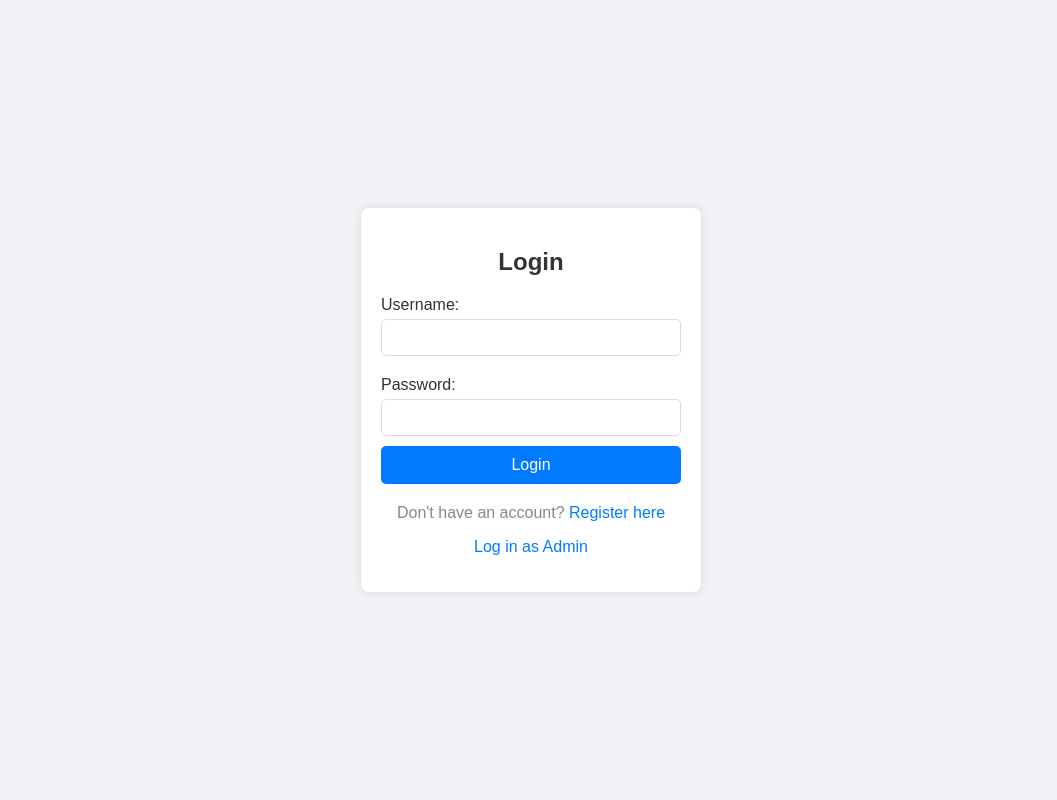
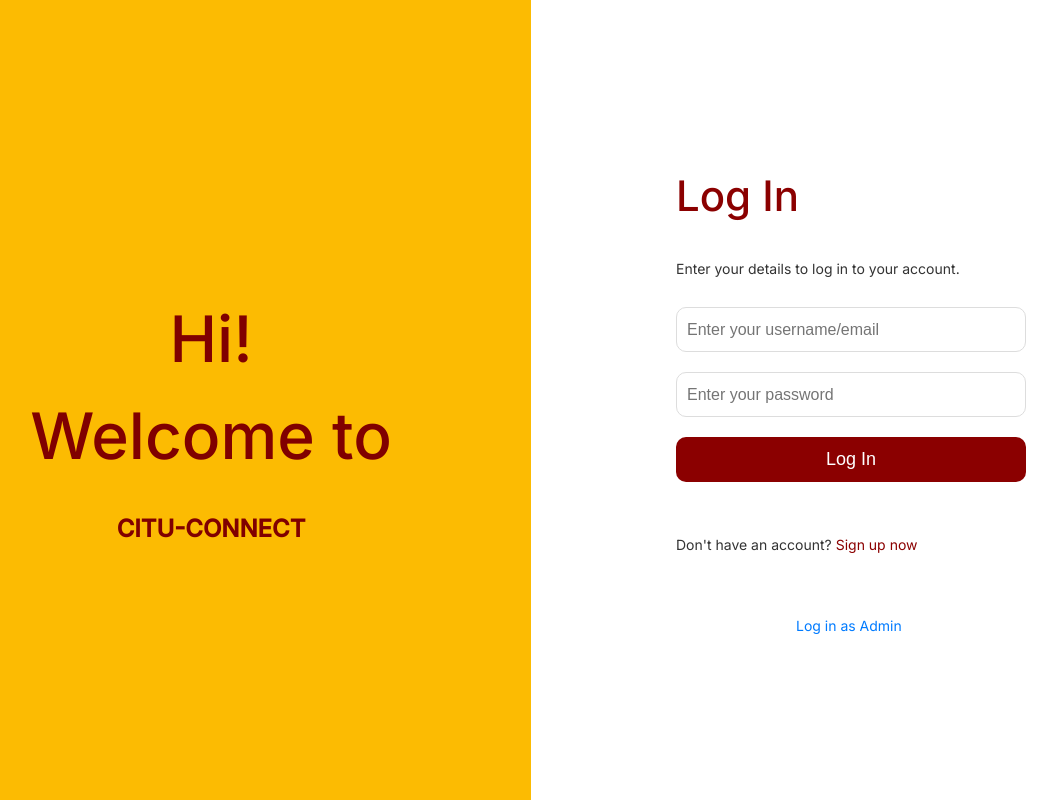
Before and after one commit to Clyde956/CITU-CONNECT_DJANGO, a Django app: page /login/ in a window 1280 px wide. Shown: the whole page, without its empty margins (109-1166 px from the left). Run offline with Django 5.2, Linux system fonts and the light colour scheme.

Commit message:
updated login page
 fixed the layout, design, and applied  color palette

```diff
--- a/cituconnect/myapp/templates/registration/login.html
+++ b/cituconnect/myapp/templates/registration/login.html
@@ -4,94 +4,166 @@
     <title>Login</title>
     <style>
         body {
-            font-family: Arial, sans-serif;
-            background-color: #f0f2f5;
+            font-family: 'Inter', sans-serif;
             display: flex;
-            justify-content: center;
-            align-items: center;
             height: 100vh;
             margin: 0;
         }
-        .login-container {
-            background-color: #fff;
-            padding: 20px;
-            border-radius: 8px;
-            box-shadow: 0 0 10px rgba(0, 0, 0, 0.1);
-            width: 300px;
+        .left-panel {
+            background-color: #FCBB02;
+            width: 50%;
+            display: flex;
+            flex-direction: column;
+            justify-content: center;
+            align-items: center;
+            padding: 40px;
+            box-sizing: border-box;
+        }
+        .left-panel h1 {
+            color: #800000;
+            margin-bottom: 20px;
+            font-size: 64px;
+            font-weight: 300;
             text-align: center;
         }
-        h2 {
+        .left-panel h1 .left-panel-text-hi {
+            font-weight: 500;
+        }
+        .left-panel h1 .left-panel-text-welcome {
+            font-weight: 500;
+            display: block;
+            margin-top: 20px;
+        }
+        .logo {
+            font-size: 24px;
+            font-weight: bold;
+            color: #800000;
+            margin-top: 20px;
+        }
+        .right-panel {
+            background-color: #fff;
+            width: 50%;
+            display: flex;
+            flex-direction: column;
+            justify-content: center;
+            align-items: center;
+            padding: 60px 40px;
+            box-sizing: border-box;
+        }
+        .right-panel h2 {
+            color: #8b0000;
+            font-size: 42px;
+            font-weight: 500;
+            margin-bottom: 25px;
+            font-family: 'Inter', sans-serif;
+            text-align: left;
+            width: 100%;
+            max-width: 350px;
+        }
+        .right-panel p {
             color: #333;
+            font-size: 14px;
+            margin-bottom: 30px;
+            font-family: 'Inter', sans-serif;
+            font-weight: 400;
+            text-align: left;
+            width: 100%;
+            max-width: 350px;
+            white-space: nowrap;
+        }
+        .login-form {
+            width: 100%;
+            max-width: 350px;
+            display: flex;
+            flex-direction: column;
+            align-items: center;
+        }
+        .login-form input {
+            width: 100%;
+            height: 45px;
+            padding: 10px;
+            margin-bottom: 20px;
+            border: 1px solid #ddd;
+            border-radius: 10px;
+            box-sizing: border-box;
+            font-size: 16px;
+        }
+        .login-form button {
+            background-color: #8b0000;
+            color: white;
+            border: none;
+            padding: 12px 20px;
+            cursor: pointer;
+            border-radius: 10px;
+            width: 100%;
+            height: 45px;
+            font-size: 18px;
             margin-bottom: 20px;
         }
-        label {
-            display: block;
-            margin: 10px 0 5px;
-            color: #333;
-            text-align: left;
-        }
-        input[type="text"], input[type="password"] {
-            width: 100%;
-            padding: 10px;
-            margin-bottom: 10px;
-            border: 1px solid #ddd;
-            border-radius: 5px;
-            box-sizing: border-box;
-        }
-        button {
-            background-color: #007BFF;
-            color: white;
-            border: none;
-            padding: 10px 20px;
-            cursor: pointer;
-            border-radius: 5px;
-            width: 100%;
-            font-size: 16px;
-        }
-        button:hover {
-            background-color: #0056b3;
+        .login-form button:hover {
+            background-color: #5c0000;
         }
         .login-footer {
             margin-top: 20px;
             color: #888;
+            font-size: 14px;
+            text-align: left;
+            width: 100%;
+            max-width: 350px;
         }
         .login-footer a {
-            color: #007BFF;
+            color: #8b0000;
             text-decoration: none;
         }
         .login-footer a:hover {
             text-decoration: underline;
         }
         .admin-login {
-            margin-top: 10px;
+            margin-top: 20px;
             color: #888;
+            font-size: 14px;
+            text-align: left;
+            width: 100%;
+            max-width: 350px;
         }
         .admin-login a {
             color: #007BFF;
             text-decoration: none;
+            margin-left: 120px;
         }
         .admin-login a:hover {
             text-decoration: underline;
         }
     </style>
+    <link rel="preconnect" href="https://fonts.googleapis.com">
+    <link rel="preconnect" href="https://fonts.gstatic.com" crossorigin>
+    <link href="https://fonts.googleapis.com/css2?family=Inter:wght@300;400;500&display=swap" rel="stylesheet">
 </head>
 <body>
-    <div class="login-container">
-        <h2>Login</h2>
+    <div class="left-panel">
+        <h1>
+            <span class="left-panel-text-hi">Hi!</span>
+            <span class="left-panel-text-welcome">Welcome to</span>
+        </h1>
+        <div class="logo">CITU-CONNECT</div>
+    </div>
+    <div class="right-panel">
+        <h2 class="login-title">Log In</h2>
+        <p>Enter your details to log in to your account.</p>
+        <div class="login-form">
             <form method="POST">
                 {% csrf_token %}
-            <label for="username">Username:</label>
-            <input type="text" name="username" required>
-            <label for="password">Password:</label>
-            <input type="password" name="password" required>
-            <button type="submit">Login</button>
+                <input type="text" name="username" placeholder="Enter your username/email" required>
+                <input type="password" name="password" placeholder="Enter your password" required>
+                <button type="submit">Log In</button>
             </form>
             <div class="login-footer">
-            <p>Don't have an account? <a href="{% url 'register' %}">Register here</a></p>
+                <p>Don't have an account? <a href="{% url 'register' %}">Sign up now</a></p>
             </div>
             <div class="admin-login">
                 <p><a href="/admin/">Log in as Admin</a></p>
             </div>
         </div>
+    </div>
 </body>
 </html>
```
Lines whose indentation alone changed are shown as unchanged.
